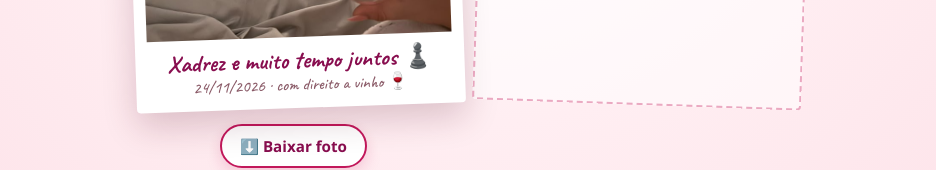
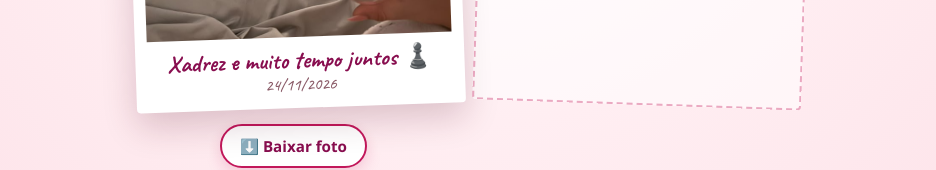
Before and after one commit to NickolasCorrea/portfolio, a plain HTML site: page dinaMomentos.html in a window 1280 px wide. Shown: the part 1086-1256 px from the top of the page, without its empty margins (171-1107 px from the left). Drawn offline with nearby package versions, Linux system fonts and the light colour scheme; a web font is replaced by a local one.

Commit message:
Momentos da Diná: tira a menção ao vinho da foto do xadrez

```diff
--- a/dinaMomentos.html
+++ b/dinaMomentos.html
@@ -385,7 +385,7 @@
         const MOMENTS = [
             { src: 'assets/Dina/fotos/Diná e Nick 18-11-2026.jpeg', caption: 'Nossa primeira foto 🤍', date: '18/11/2026 · nosso primeiro encontro', name: 'Diná e Nick 18-11-2026' },
             { src: 'assets/Dina/fotos/Diná e Nick 19-11-2026.jpeg', caption: 'Quando ganhamos sentimento 🌷', date: '19/11/2026 · um dia muito gostoso', name: 'Diná e Nick 19-11-2026' },
-            { src: 'assets/Dina/fotos/Diná e Nick 24-11-2026.jpeg', caption: 'Xadrez e muito tempo juntos ♟️', date: '24/11/2026 · com direito a vinho 🍷', name: 'Diná e Nick 24-11-2026' },
+            { src: 'assets/Dina/fotos/Diná e Nick 24-11-2026.jpeg', caption: 'Xadrez e muito tempo juntos ♟️', date: '24/11/2026', name: 'Diná e Nick 24-11-2026' },
         ];
         // ⚠️ Ao adicionar foto, atualize também o número em data-new="momentos-N" no dina.html
         //    (assim o selo "Novo ✨" volta a aparecer pra ela)
```
